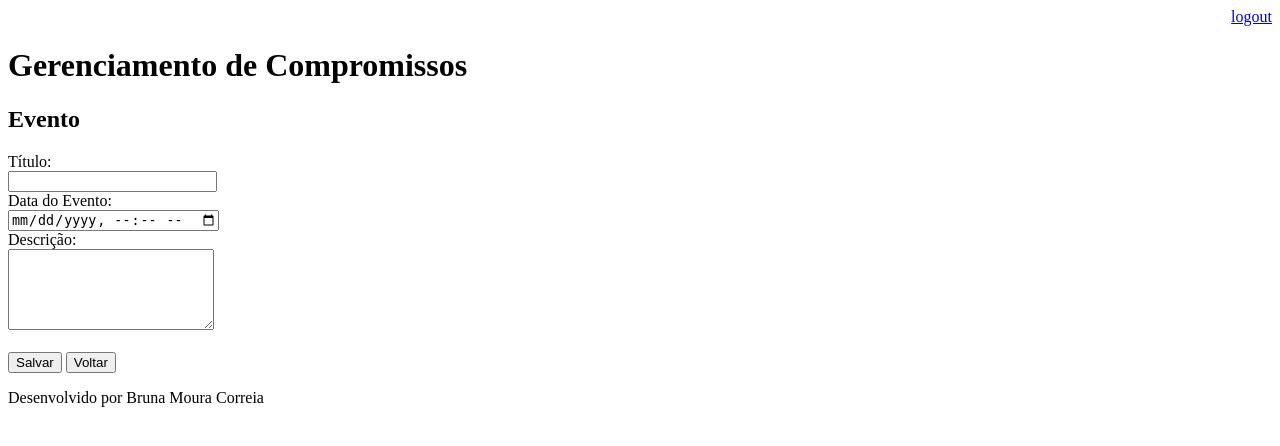
After one commit to brunacorreia/agenda, a Django app: page /agenda/evento/ in a window 1280 px wide. The commit adds this page. Shown: the top 446 px of the page. Run offline with Django 3.2, Linux system fonts and the light colour scheme; the visitor is signed in with stand-in values (Sample User, id 1).

Commit message:
Adição de template para inserção de novos eventos na agenda. Incluído .gitignore para ignorar arquivos compilados

```diff
--- a/agenda/urls.py
+++ b/agenda/urls.py
@@ -22,6 +22,8 @@ urlpatterns = [
     path('admin/', admin.site.urls),
 #    path('eventos/<titulo_evento>', views.tituloEvento),
     path('agenda/', views.lista_eventos),
+    path('agenda/evento/', views.evento),
+    path('agenda/evento/submit', views.submit_evento),
     path('', RedirectView.as_view(url='/agenda/')), # melhor opção para redirecionamentos
     path('login/', views.login_user),
     path('login/submit', views.submit_login), # a barra após submit foi removida devido ao método post
--- a/core/views.py
+++ b/core/views.py
@@ -33,3 +33,20 @@ def lista_eventos(request):
     evento = Evento.objects.filter(usuario=usuario)
     dados = {'eventos':evento}
     return render(request, 'agenda.html', dados)
+
+@login_required(login_url='/login/')
+def evento(request):
+    return render(request, 'evento.html')
+
+@login_required(login_url='/login/')
+def submit_evento(request):
+    if request.POST:
+        titulo = request.POST.get('titulo')
+        data_evento = request.POST.get('data_evento')
+        descricao = request.POST.get('descricao')
+        usuario = request.user
+        Evento.objects.create(titulo=titulo,
+                              data_evento=data_evento,
+                              descricao=descricao,
+                              usuario=usuario)
+        return redirect('/')
--- a/templates/agenda.html
+++ b/templates/agenda.html
@@ -2,7 +2,9 @@
 
 {% block content %}
     <h2>Agendamentos</h2>
-
+    <a href="evento/">
+        <button type="button">Novo Evento</button>
+    </a>
     <ul style="font-size: 17px">
         {% for evento in eventos %}
         <li><b>{{ evento.titulo }}</b> - {{ evento.get_data_evento}} </li>
--- /dev/null
+++ b/templates/evento.html
@@ -0,0 +1,26 @@
+{% extends "model-page.html" %}
+
+{% block content %}
+<h2>Evento</h2>
+
+<form action="submit" method="POST">{% csrf_token %}
+    <label>Título: </label>
+    <br>
+    <input type="text" name="titulo" size="23">
+    <br>
+    <label>Data do Evento: </label>
+    <br>
+    <input type="datetime-local" name="data_evento">
+    <br>
+    <label>Descrição: </label>
+    <br>
+    <textarea name="descricao" rows="5" cols="23"></textarea>
+    <br>
+    <br>
+    <button type="submit">Salvar</button>
+
+    <a href="/">
+        <button type="button">Voltar</button>
+    </a>
+</form>
+{% endblock %}
```
Also changed, not shown: 1 other file.
